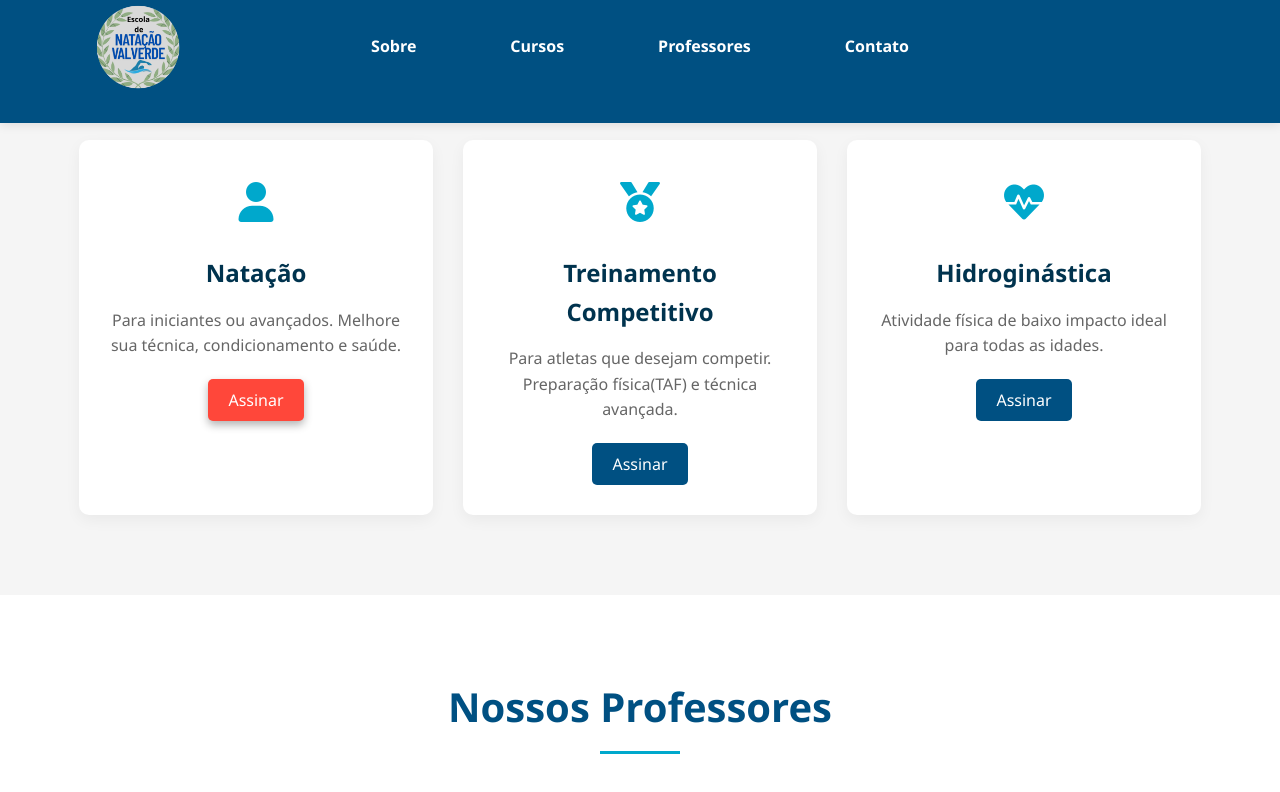
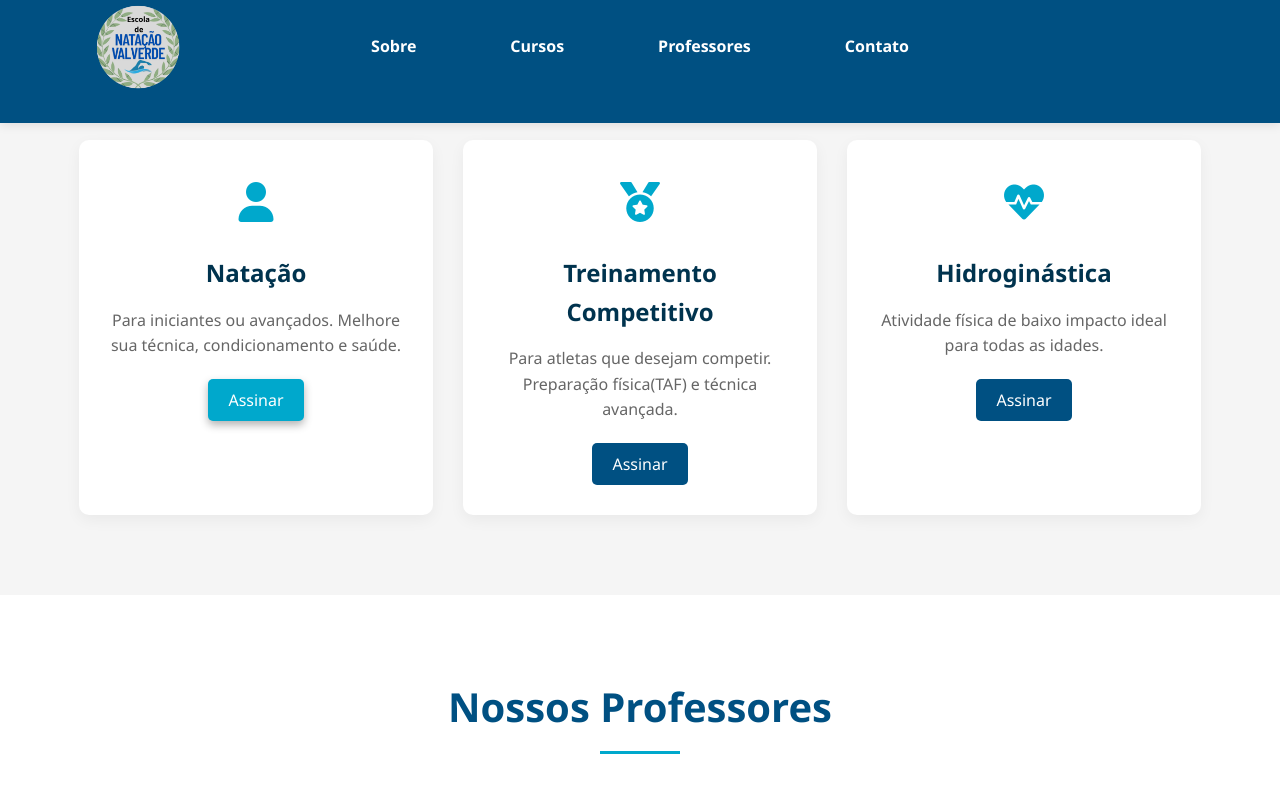
Before and after one commit to wallaceespy/Academia-3A, a website: page index1.html in a window 1280 px wide. In both pictures the pointer is over the button 256 px from the left and 1945 px from the top of the page. Shown: the part 1545-2337 px from the top of the page. Drawn offline with Linux system fonts and the light colour scheme.

Commit message:
commit nutri

```diff
--- a/styles/styles1.css
+++ b/styles/styles1.css
@@ -361,7 +361,7 @@ nav ul li a:hover {
 }
 
 .curso-card button:hover {
-    background-color: #ff473a; /* cor um pouco mais escura */
+    background-color: #00a8cc; /* cor um pouco mais escura */
     box-shadow: 0 4px 8px rgba(0, 0, 0, 0.3); /* sombra suave */
 }
 
```
Also changed, not shown: index2.html (+1 -1 lines).
